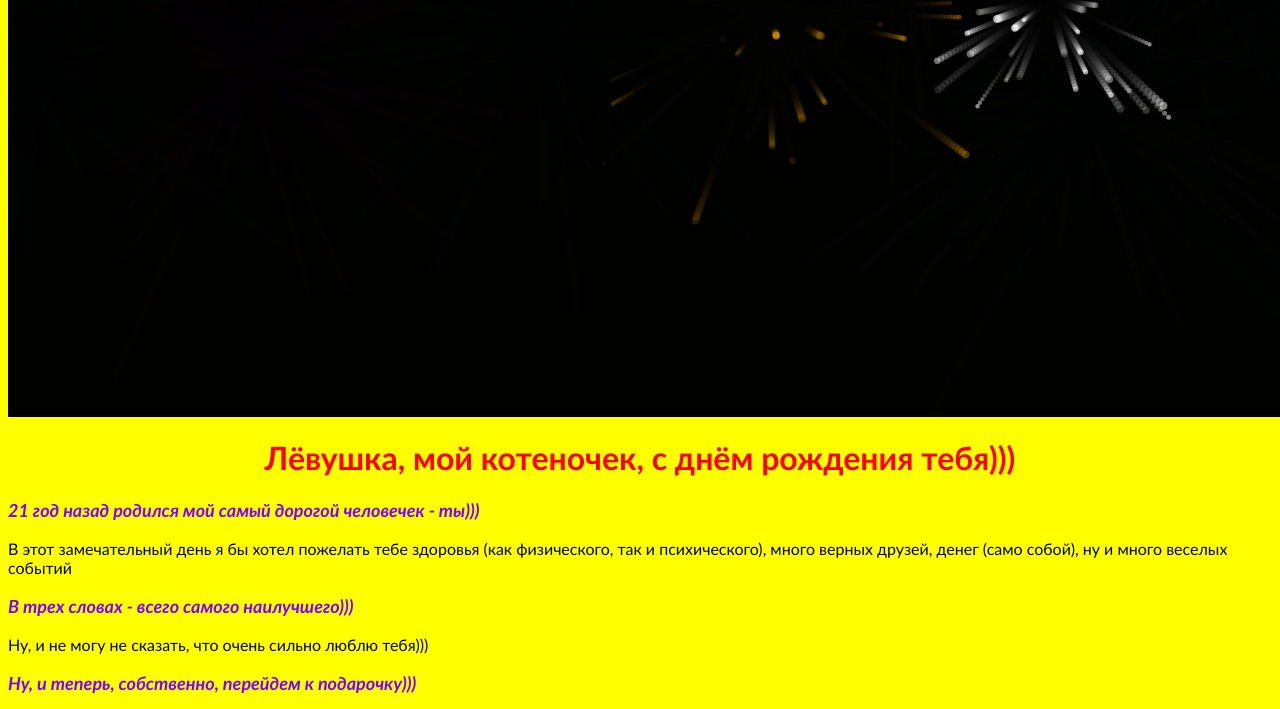
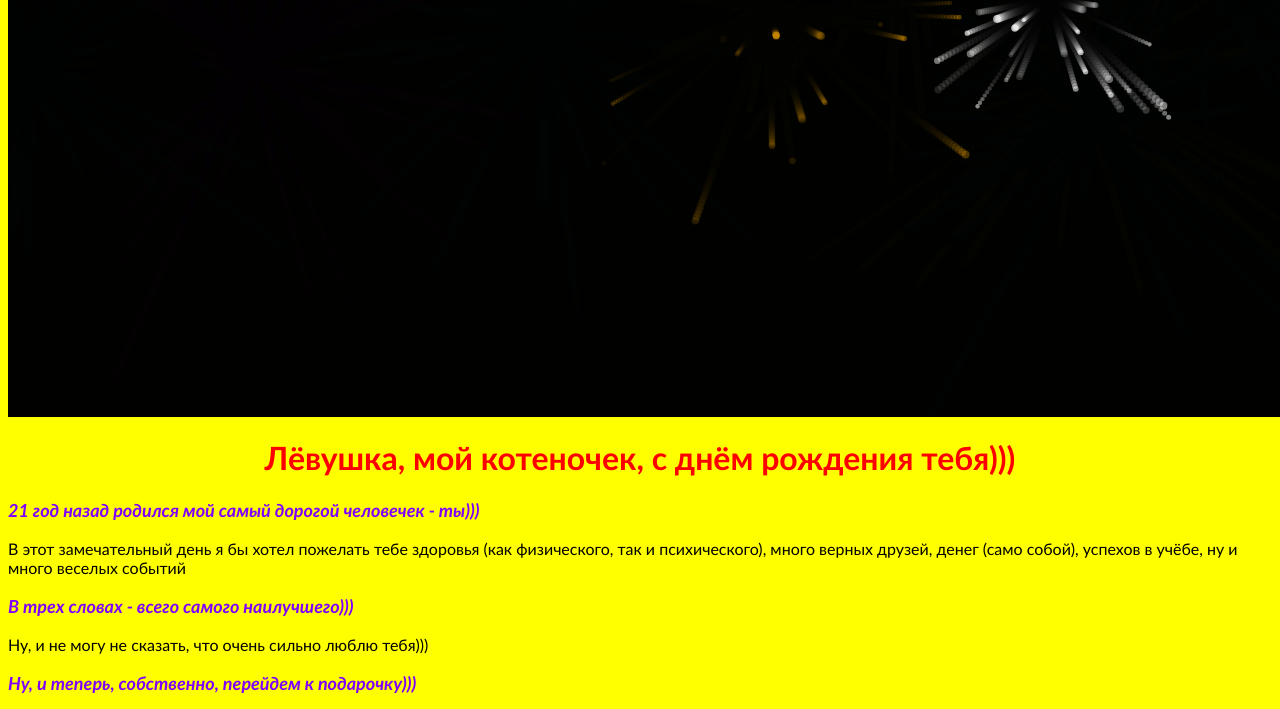
Before and after one commit to Peacelove2022/htrhdrt, a plain HTML site: page index.html in a window 1280 px wide. Shown: the part 391-1100 px from the top of the page. Drawn offline with Linux system fonts and the light colour scheme.

Commit message:
Update index.html

```diff
--- a/index.html
+++ b/index.html
@@ -8,7 +8,7 @@
     <canvas id="fireworks"></canvas>
     <h1>Лёвушка, мой котеночек, с днём рождения тебя)))</h1>
 <p style="color: #7f00ff; font-size: 18px; font-family: Calibri. sans-serif; font-weight: bold; font-style: italic;">21 год назад родился мой самый дорогой человечек - ты)))</p>
-<p style="color: #000;">В этот замечательный день я бы хотел пожелать тебе здоровья (как физического, так и психического), много верных друзей, денег (само собой), ну и много веселых событий</p>
+<p style="color: #000;">В этот замечательный день я бы хотел пожелать тебе здоровья (как физического, так и психического), много верных друзей, денег (само собой), успехов в учёбе, ну и много веселых событий</p>
     <p style="color: #7f00ff; font-size: 18px; font-family: Calibri. sans-serif; font-weight: bold; font-style: italic;">В трех словах - всего самого наилучшего))) </p>
     <p style="color: #000;">Ну, и не могу не сказать, что очень сильно люблю тебя)))</p>
     <p style="color: #7f00ff; font-size: 18px; font-family: Calibri. sans-serif; font-weight: bold; font-style: italic;">Ну, и теперь, собственно, перейдем к подарочку))) </p>
```
